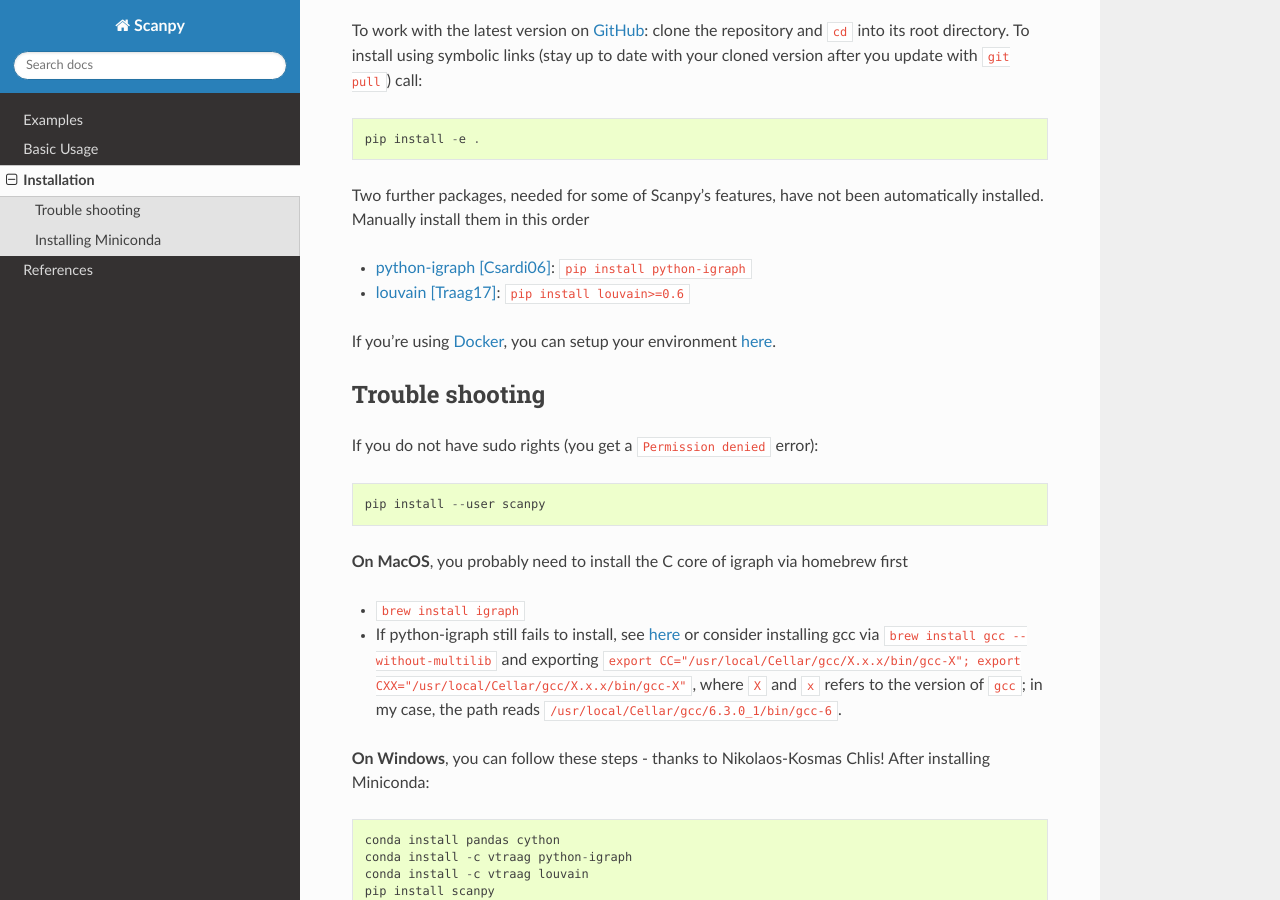
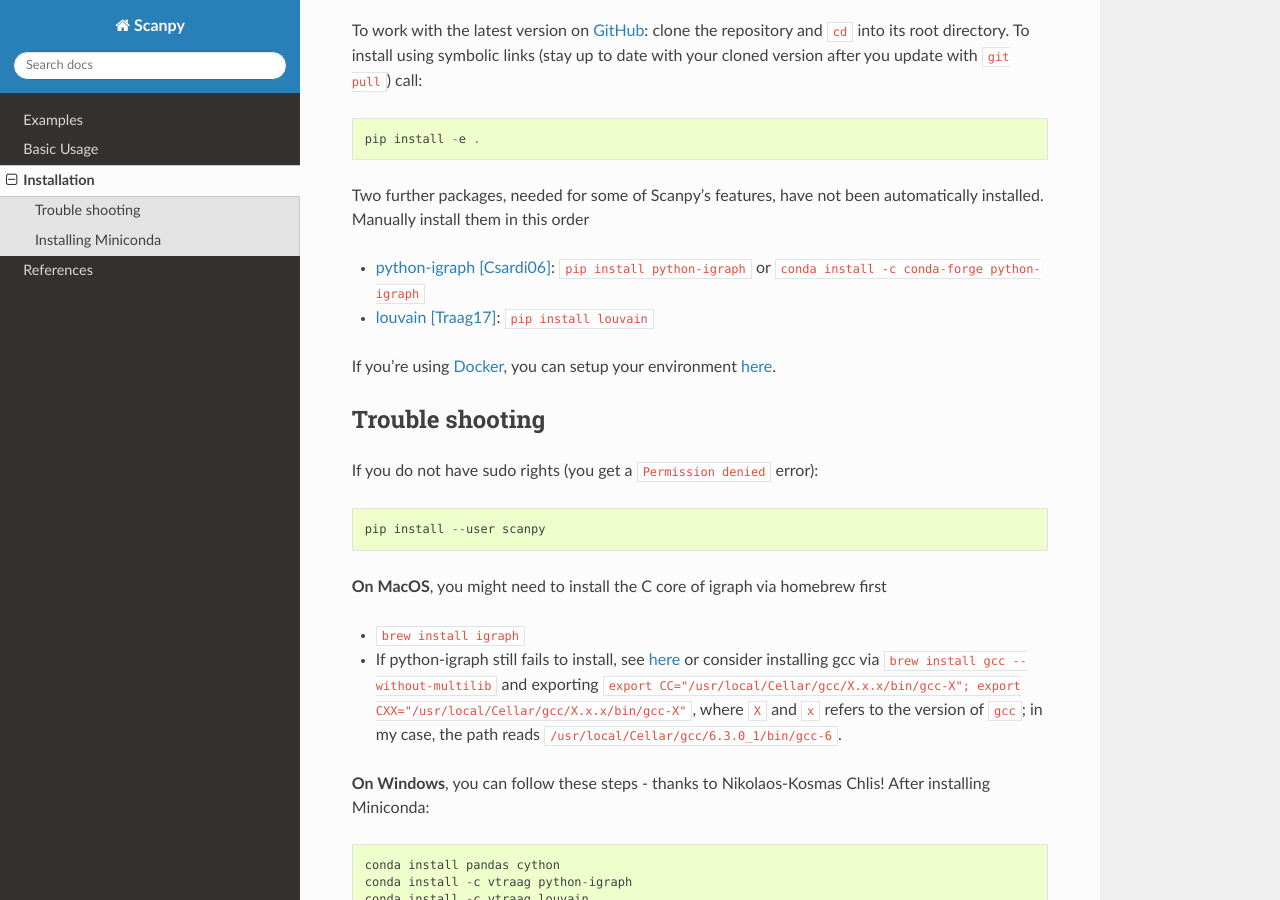
Before and after one commit to scverse/scanpy, a Sphinx documentation site: the page built from docs/installation.rst, in a window 1280 px wide and 900 px high, scrolled down 329 px. Built offline with Sphinx 7.4.7 and the Read the Docs theme 2.0.0, drawn with Linux system fonts in a browser that asks for light colours; the version number could not be read and is left out.

Commit message:
updated installation docs

```diff
--- a/docs/installation.rst
+++ b/docs/installation.rst
@@ -13,8 +13,8 @@
 
 Two further packages, needed for some of Scanpy's features, have not been automatically installed. Manually install them in this order
 
-- `python-igraph <http://igraph.org/python/>`__ [Csardi06]_: ``pip install python-igraph``
-- `louvain <https://github.com/vtraag/louvain-igraph>`__ [Traag17]_: ``pip install louvain>=0.6``
+- `python-igraph <http://igraph.org/python/>`__ [Csardi06]_: ``pip install python-igraph`` or ``conda install -c conda-forge python-igraph``
+- `louvain <https://github.com/vtraag/louvain-igraph>`__ [Traag17]_: ``pip install louvain``
 
 If you're using `Docker <https://en.wikipedia.org/wiki/Docker_(software)>`_, you
 can setup your environment `here
@@ -28,7 +28,7 @@
 
     pip install --user scanpy
 
-**On MacOS**, you probably need to install the C core of igraph via homebrew first
+**On MacOS**, you might need to install the C core of igraph via homebrew first
 
 - ``brew install igraph``
 - If python-igraph still fails to install, see `here <https://stackoverflow.com/questions/29589696/problems-compiling-c-core-of-igraph-with-python-2-7-9-anaconda-2-2-0-on-mac-osx>`__ or consider installing gcc via ``brew install gcc --without-multilib`` and exporting ``export CC="/usr/local/Cellar/gcc/X.x.x/bin/gcc-X"; export CXX="/usr/local/Cellar/gcc/X.x.x/bin/gcc-X"``, where ``X`` and ``x`` refers to the version of ``gcc``; in my case, the path reads ``/usr/local/Cellar/gcc/6.3.0_1/bin/gcc-6``.
```
